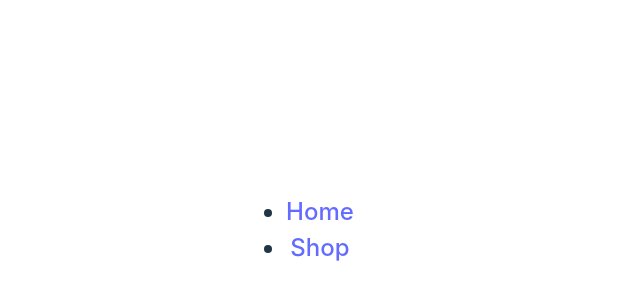
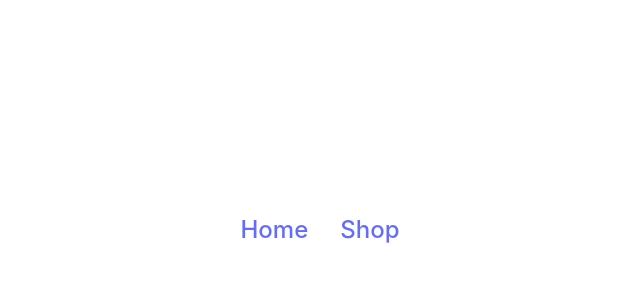
Before and after one commit to CameronTheDeveloper/shopping-app, a React (Vite) app: page / in a window 1280 px wide. Shown: the part 170-470 px from the top of the page, without its empty margins (340-980 px from the left). Built offline with nearby package versions, Linux system fonts and the light colour scheme.

Commit message:
Add PageNav ul & li styles

```diff
--- a/src/Components/PageNav/PageNav.module.css
+++ b/src/Components/PageNav/PageNav.module.css
@@ -1,3 +1,12 @@
 .pageNav {
     font-size: 1.5rem;
 }
+
+.pageNav ul {
+    list-style-type: none;
+    display: flex;
+}
+
+.pageNav ul li {
+    padding: 1rem;
+}
```
